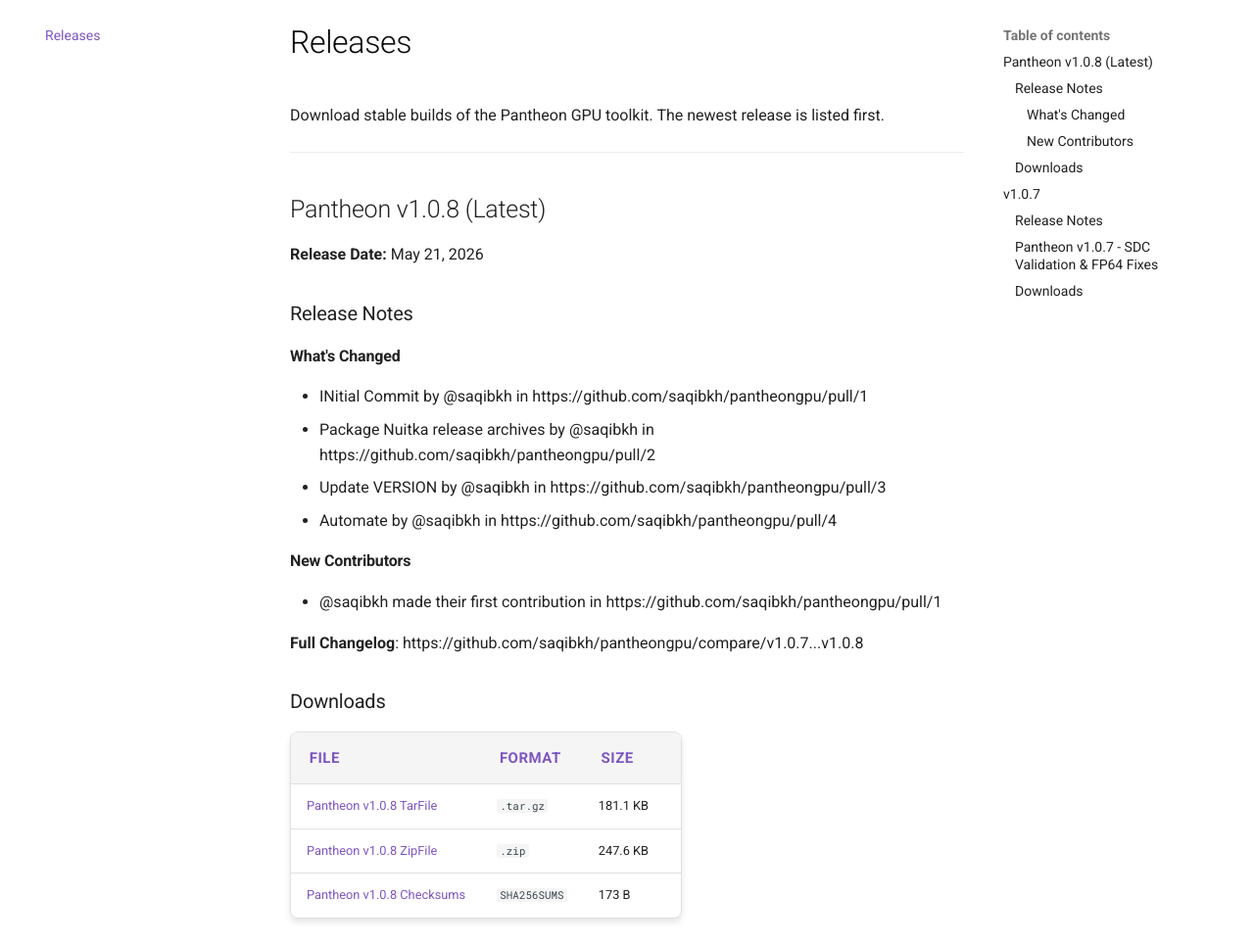
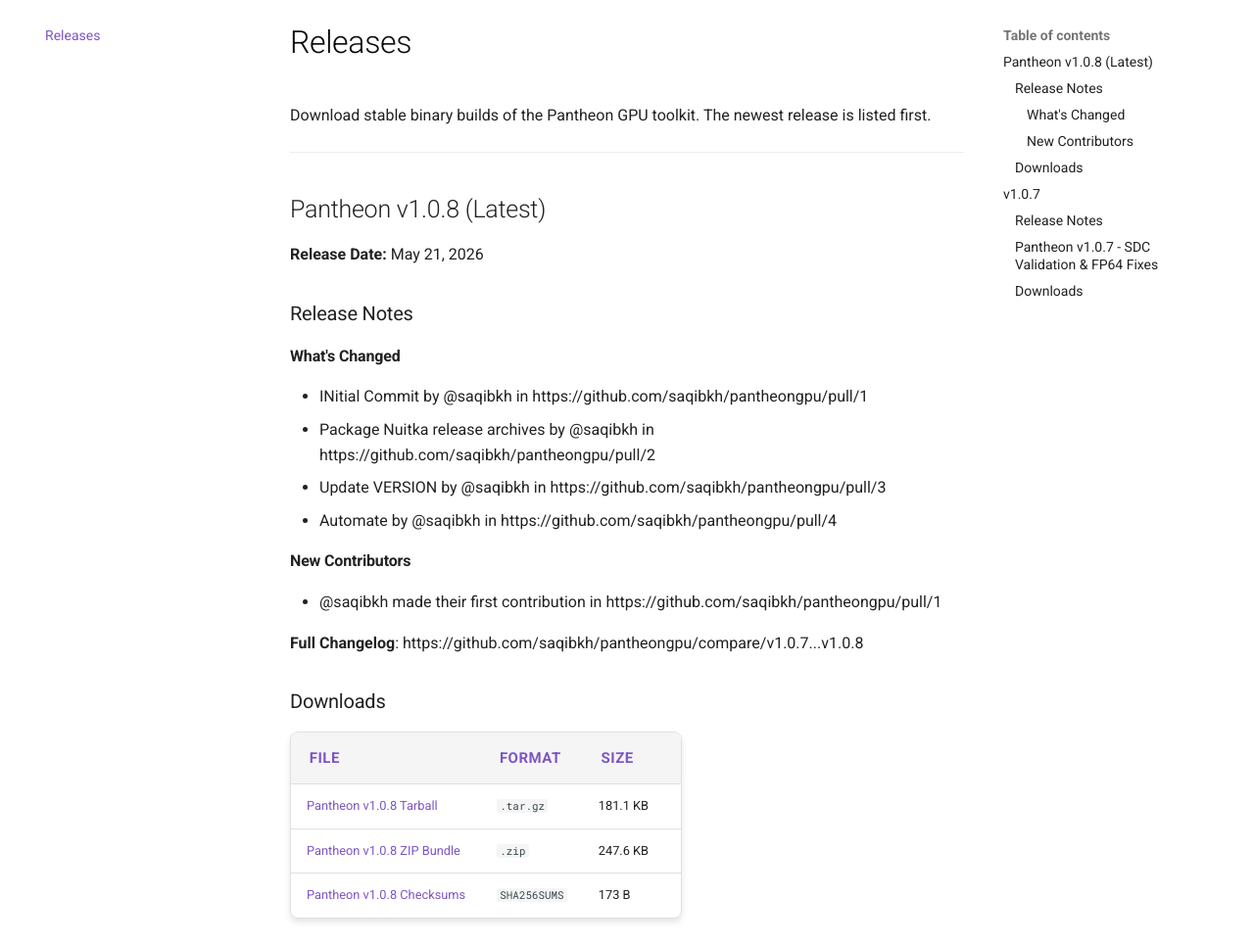
Before and after one commit to saqibkh/pantheongpu_website, an MkDocs documentation site: the page built from docs/release.md, in a window 1280 px wide and 1400 px high. Shown: the part 124-1089 px from the top of the window at 98% size. Built offline with MkDocs 1.6.1 and Material for MkDocs 9.7.7, drawn with Linux system fonts in a browser that asks for light colours; a script that is not in the unit is left out; comment, search, counter and statistics services are not loaded; some of the changed text lies outside the part shown.

Commit message:
Update docs for binary release installs

```diff
--- a/docs/release.md
+++ b/docs/release.md
@@ -1,6 +1,6 @@
 # Releases
 
-Download stable builds of the Pantheon GPU toolkit. The newest release is listed first.
+Download stable binary builds of the Pantheon GPU toolkit. The newest release is listed first.
 
 ---
 
@@ -22,8 +22,8 @@ Download stable builds of the Pantheon GPU toolkit. The newest release is listed
 ### Downloads
 | File | Format | Size |
 | :--- | :--- | :--- |
-| [Pantheon v1.0.8 TarFile](https://github.com/saqibkh/pantheongpu_website/releases/download/v1.0.8/pantheon-1.0.8.tar.gz) | `.tar.gz` | 181.1 KB |
-| [Pantheon v1.0.8 ZipFile](https://github.com/saqibkh/pantheongpu_website/releases/download/v1.0.8/pantheon-1.0.8.zip) | `.zip` | 247.6 KB |
+| [Pantheon v1.0.8 Tarball](https://github.com/saqibkh/pantheongpu_website/releases/download/v1.0.8/pantheon-1.0.8.tar.gz) | `.tar.gz` | 181.1 KB |
+| [Pantheon v1.0.8 ZIP Bundle](https://github.com/saqibkh/pantheongpu_website/releases/download/v1.0.8/pantheon-1.0.8.zip) | `.zip` | 247.6 KB |
 | [Pantheon v1.0.8 Checksums](https://github.com/saqibkh/pantheongpu_website/releases/download/v1.0.8/SHA256SUMS) | `SHA256SUMS` | 173 B |
 
 ---
@@ -43,5 +43,5 @@ This update introduces critical diagnostic enhancements for memory integrity and
 ### Downloads
 | File | Format | Size |
 | :--- | :--- | :--- |
-| [Pantheon v1.0.7 TarFile](https://github.com/saqibkh/pantheongpu_website/releases/download/v1.0.7/pantheon-v1.0.7-linux-x86_64.tar.gz) | `.tar.gz` | 131.2 MB |
-| [Pantheon v1.0.7 ZipFile](https://github.com/saqibkh/pantheongpu_website/releases/download/v1.0.7/pantheon-v1.0.7-linux-x86_64.zip) | `.zip` | 131.2 MB |
+| [Pantheon v1.0.7 Tarball](https://github.com/saqibkh/pantheongpu_website/releases/download/v1.0.7/pantheon-v1.0.7-linux-x86_64.tar.gz) | `.tar.gz` | 131.2 MB |
+| [Pantheon v1.0.7 ZIP Bundle](https://github.com/saqibkh/pantheongpu_website/releases/download/v1.0.7/pantheon-v1.0.7-linux-x86_64.zip) | `.zip` | 131.2 MB |
```
Also changed, not shown: README.md (+9 -3 lines), docs/index.md (+14 -11 lines), 3 other files.
